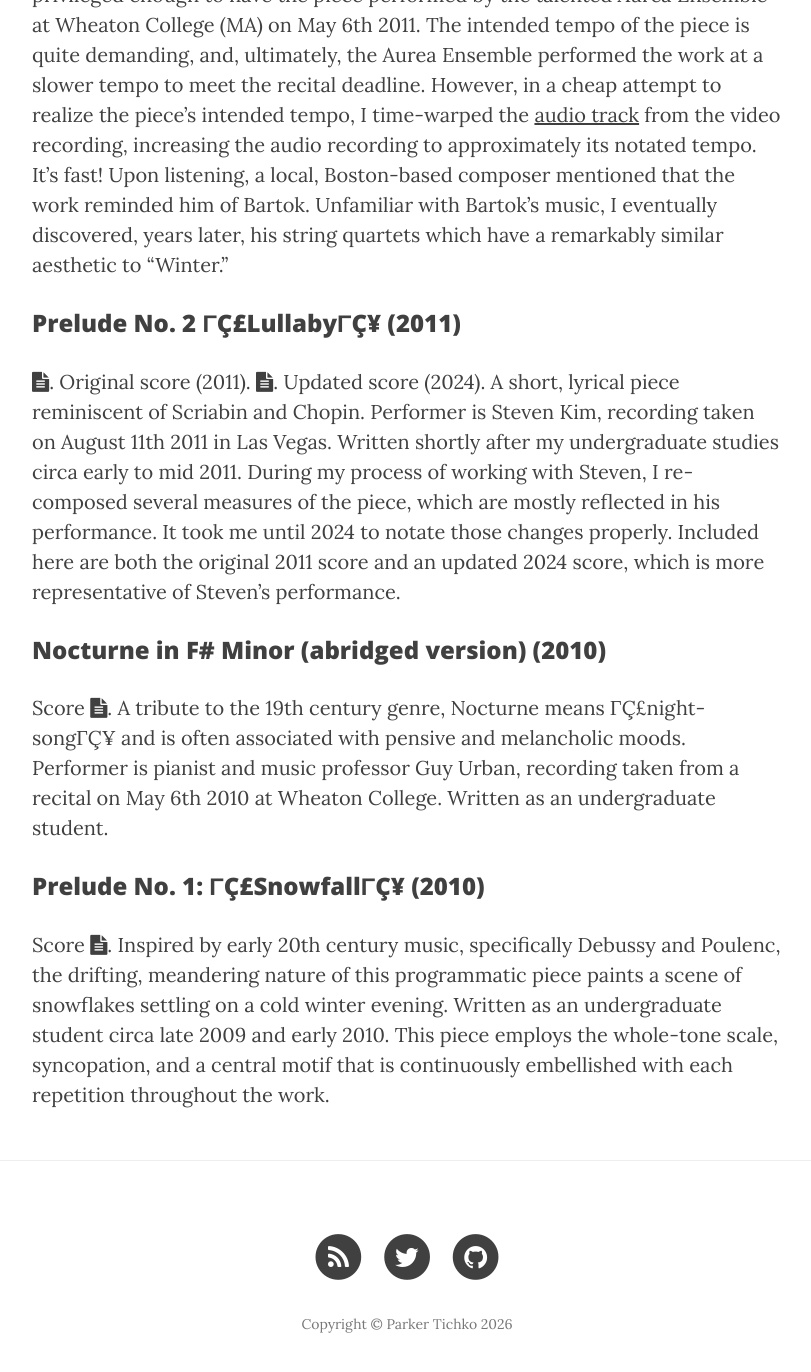
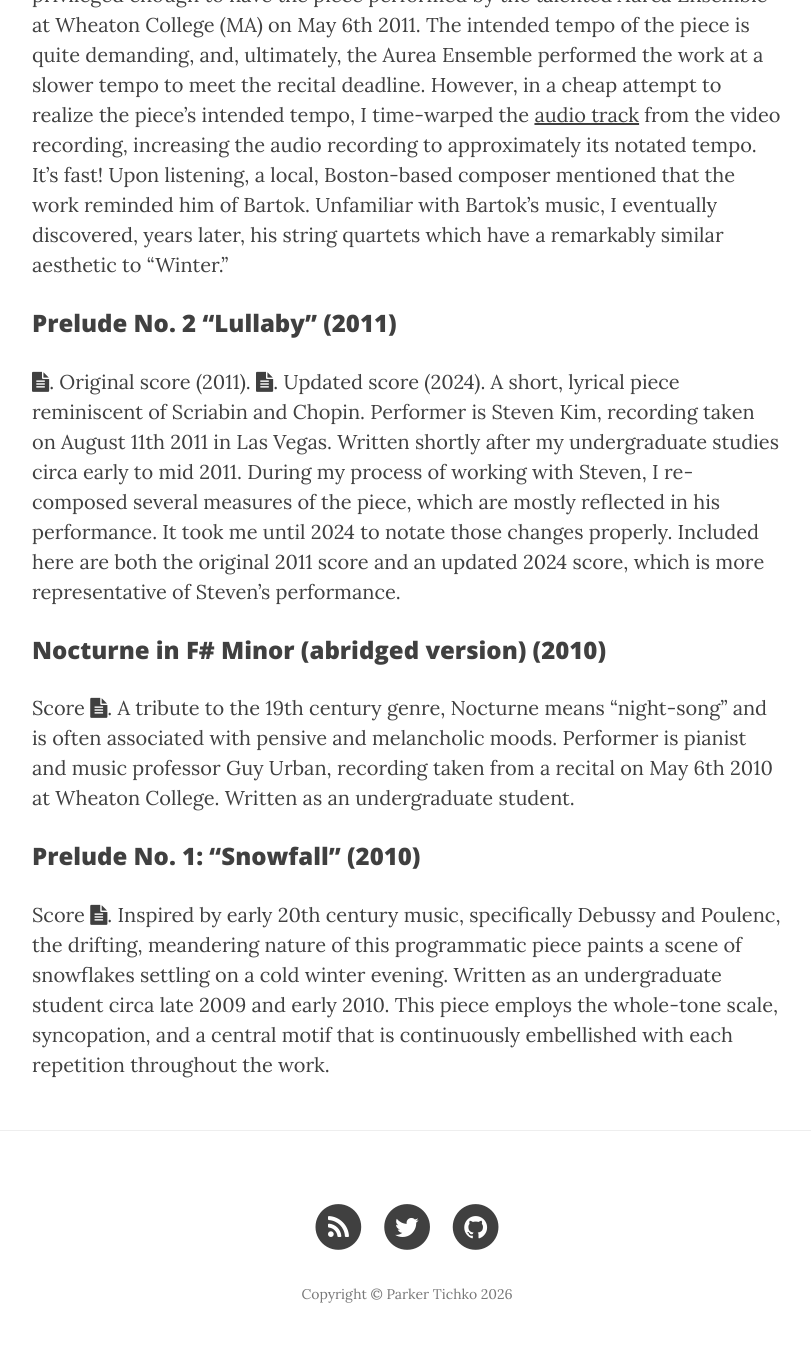
Before and after one commit to ptichko/ptichko.github.io, a Jekyll site: the page built from 3_music.md, in a window 1280 px wide and 1400 px high, scrolled down 4054 px. Shown: the top 1372 px of the window, without its empty margins (233-1044 px from the left). Built offline with Jekyll 4.4.1, drawn with Linux system fonts in a browser that asks for light colours.

Commit message:
Fix encoding of quotes in Music page compositions

```diff
--- a/3_music.md
+++ b/3_music.md
@@ -18,7 +18,7 @@ ___
 
 ## Synth-Pop Productions
 
-<iframe width="100%" height="300" scrolling="no" frameborder="no" allow="autoplay" loading="lazy" title="SoundCloud playlist player for Synth-Pop Instrumentals" src="https://w.soundcloud.com/player/?url=https%3A//api.soundcloud.com/playlists/193539&color=%23ff5500&auto_play=false&hide_related=false&show_comments=true&show_user=true&show_reposts=false&show_teaser=true&visual=true"></iframe><div style="font-size: 10px; color: #cccccc;line-break: anywhere;word-break: normal;overflow: hidden;white-space: nowrap;text-overflow: ellipsis; font-family: Interstate,Lucida Grande,Lucida Sans Unicode,Lucida Sans,Garuda,Verdana,Tahoma,sans-serif;font-weight: 100;"><a href="https://soundcloud.com/parkertichko" title="parkertichko" target="_blank" rel="noopener" style="color: #cccccc; text-decoration: none;">parkertichko</a> ┬╖ <a href="https://soundcloud.com/parkertichko/sets/synthpop" title="Synth-Pop Instrumentals" target="_blank" rel="noopener" style="color: #cccccc; text-decoration: none;">Synth-Pop Instrumentals</a></div>
+<iframe width="100%" height="300" scrolling="no" frameborder="no" allow="autoplay" loading="lazy" title="SoundCloud playlist player for Synth-Pop Instrumentals" src="https://w.soundcloud.com/player/?url=https%3A//api.soundcloud.com/playlists/193539&color=%23ff5500&auto_play=false&hide_related=false&show_comments=true&show_user=true&show_reposts=false&show_teaser=true&visual=true"></iframe><div style="font-size: 10px; color: #cccccc;line-break: anywhere;word-break: normal;overflow: hidden;white-space: nowrap;text-overflow: ellipsis; font-family: Interstate,Lucida Grande,Lucida Sans Unicode,Lucida Sans,Garuda,Verdana,Tahoma,sans-serif;font-weight: 100;"><a href="https://soundcloud.com/parkertichko" title="parkertichko" target="_blank" rel="noopener" style="color: #cccccc; text-decoration: none;">parkertichko</a> · <a href="https://soundcloud.com/parkertichko/sets/synthpop" title="Synth-Pop Instrumentals" target="_blank" rel="noopener" style="color: #cccccc; text-decoration: none;">Synth-Pop Instrumentals</a></div>
 
 I was a freshman in college when I discovered the synthesizer. Since then, I haven't looked back. Here are some synth-pop instrumentals I've produced over the years.
 
@@ -26,7 +26,7 @@ ___
 
 ## Compositions
 
-<iframe width="100%" height="300" scrolling="no" frameborder="no" allow="autoplay" loading="lazy" title="SoundCloud playlist player for Original Compositions" src="https://w.soundcloud.com/player/?url=https%3A//api.soundcloud.com/playlists/184090&color=%23ff5500&auto_play=false&hide_related=false&show_comments=true&show_user=true&show_reposts=false&show_teaser=true&visual=true"></iframe><div style="font-size: 10px; color: #cccccc;line-break: anywhere;word-break: normal;overflow: hidden;white-space: nowrap;text-overflow: ellipsis; font-family: Interstate,Lucida Grande,Lucida Sans Unicode,Lucida Sans,Garuda,Verdana,Tahoma,sans-serif;font-weight: 100;"><a href="https://soundcloud.com/parkertichko" title="parkertichko" target="_blank" rel="noopener" style="color: #cccccc; text-decoration: none;">parkertichko</a> ┬╖ <a href="https://soundcloud.com/parkertichko/sets/original-compositions" title="Original Compositions" target="_blank" rel="noopener" style="color: #cccccc; text-decoration: none;">Original Compositions</a></div>
+<iframe width="100%" height="300" scrolling="no" frameborder="no" allow="autoplay" loading="lazy" title="SoundCloud playlist player for Original Compositions" src="https://w.soundcloud.com/player/?url=https%3A//api.soundcloud.com/playlists/184090&color=%23ff5500&auto_play=false&hide_related=false&show_comments=true&show_user=true&show_reposts=false&show_teaser=true&visual=true"></iframe><div style="font-size: 10px; color: #cccccc;line-break: anywhere;word-break: normal;overflow: hidden;white-space: nowrap;text-overflow: ellipsis; font-family: Interstate,Lucida Grande,Lucida Sans Unicode,Lucida Sans,Garuda,Verdana,Tahoma,sans-serif;font-weight: 100;"><a href="https://soundcloud.com/parkertichko" title="parkertichko" target="_blank" rel="noopener" style="color: #cccccc; text-decoration: none;">parkertichko</a> · <a href="https://soundcloud.com/parkertichko/sets/original-compositions" title="Original Compositions" target="_blank" rel="noopener" style="color: #cccccc; text-decoration: none;">Original Compositions</a></div>
 
 As an undergraduate music student, I became deeply interested in what one may broadly refer to as "classical" music composition, particularly compositional practices from the romantic period following through 20th-century modernism. During college and shortly after (circa 2009-2011), I composed several works for solo piano (Preludes No. 1 & 2, Nocturne in F# Minor) and one movement for a string quartet titled "Winter". Unfortunately, this interest in composition was neglected over the ensuing decade, while I continued to advance in my scientific career. It wasn't until the COVID pandemic that I began to revisit my initial interest in music composition and started composing new works for solo piano.
 
@@ -57,15 +57,15 @@ Shortly after the COVID-19 pandemic, I began composing music again, after nearly
 Score <a href="/CV/String%20Quartet%20Final%20Score%207-4%20Version.pdf" target="_blank" rel="noopener"><i class="fa fa-file-text fa-md" aria-hidden="true"></i><span class="visually-hidden">Download the condensed score for 1 Movement for String Quartet (Winter)</span></a>.
 The piece is a condensed movement, from an unfinished grander work revolving around the four seasons, that is centered around a 7-tone theme. I was privileged enough to have the piece performed by the talented Aurea Ensemble at Wheaton College (MA) on May 6th 2011. The intended tempo of the piece is quite demanding, and, ultimately, the Aurea Ensemble performed the work at a slower tempo to meet the recital deadline. However, in a cheap attempt to realize the piece's intended tempo, I time-warped the [audio track](https://soundcloud.com/parkertichko/1-movement-for-string) from the video recording, increasing the audio recording to approximately its notated tempo. It's fast! Upon listening, a local, Boston-based composer mentioned that the work reminded him of Bartok. Unfamiliar with Bartok's music, I eventually discovered, years later, his string quartets which have a remarkably similar aesthetic to "Winter."
 
-### Prelude No. 2 ΓÇ£LullabyΓÇ¥ (2011)
+### Prelude No. 2 “Lullaby” (2011)
 <a href="/CV/parkertichkopreludeno2.pdf" target="_blank" rel="noopener"><i class="fa fa-file-text fa-md" aria-hidden="true"></i><span class="visually-hidden">Download the original 2011 score for Prelude No. 2: Lullaby</span></a>. Original score (2011).
 <a href="/CV/PreludeNo.2_2024.pdf" target="_blank" rel="noopener"><i class="fa fa-file-text fa-md" aria-hidden="true"></i><span class="visually-hidden">Download the updated 2024 score for Prelude No. 2: Lullaby</span></a>. Updated score (2024).
 A short, lyrical piece reminiscent of Scriabin and Chopin. Performer is Steven Kim, recording taken on August 11th 2011 in Las Vegas. Written shortly after my undergraduate studies circa early to mid 2011. During my process of working with Steven, I re-composed several measures of the piece, which are mostly reflected in his performance. It took me until 2024 to notate those changes properly. Included here are both the original 2011 score and an updated 2024 score, which is more representative of Steven's performance.
 
 ### Nocturne in F# Minor (abridged version) (2010)
 Score <a href="/CV/Nocturne1UrbanFINAL3.pdf" target="_blank" rel="noopener"><i class="fa fa-file-text fa-md" aria-hidden="true"></i><span class="visually-hidden">Download the score for Nocturne in F# Minor (2010)</span></a>.
-A tribute to the 19th century genre, Nocturne means ΓÇ£night-songΓÇ¥ and is often associated with pensive and melancholic moods. Performer is pianist and music professor Guy Urban, recording taken from a recital on May 6th 2010 at Wheaton College. Written as an undergraduate student.
+A tribute to the 19th century genre, Nocturne means “night-song” and is often associated with pensive and melancholic moods. Performer is pianist and music professor Guy Urban, recording taken from a recital on May 6th 2010 at Wheaton College. Written as an undergraduate student.
 
-### Prelude No. 1: ΓÇ£SnowfallΓÇ¥ (2010)
+### Prelude No. 1: “Snowfall” (2010)
 Score <a href="/CV/parkertichkopreludeno1.pdf" target="_blank" rel="noopener"><i class="fa fa-file-text fa-md" aria-hidden="true"></i><span class="visually-hidden">Download the score for Prelude No. 1: Snowfall (2010)</span></a>.
 Inspired by early 20th century music, specifically Debussy and Poulenc, the drifting, meandering nature of this programmatic piece paints a scene of snowflakes settling on a cold winter evening. Written as an undergraduate student circa late 2009 and early 2010. This piece employs the whole-tone scale, syncopation, and a central motif that is continuously embellished with each repetition throughout the work.
```
